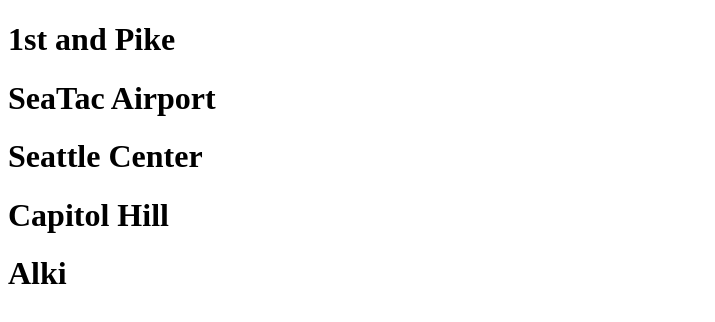
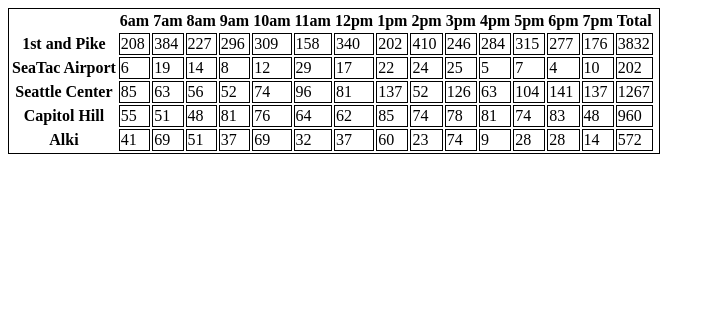
Before and after one commit to CharlesStapleton/SalmonCookies, a plain HTML site: page sales.html in a window 1280 px wide. Shown: the whole page, without its empty margins (0-715 px from the left). Drawn offline with Linux system fonts and the light colour scheme.

Commit message:
finished lab 7

```diff
--- a/css/style.css
+++ b/css/style.css
@@ -0,0 +1,3 @@
+table, td {
+  border: 1px solid black;
+}
--- a/js/app.js
+++ b/js/app.js
@@ -1,255 +1,91 @@
 ('use strict');
 
-var hoursArray = ['6am', '7am', '8am', '9am', '10am', '11am', '12pm', '1pm', '2pm', '3pm', '4pm', '5pm', '6pm', '7pm', '8pm'];
-var timesList = '';
-var timesList2 = '';
-var timesList3 = '';
-var timesList4 = '';
-var timesList5 = '';
+var hoursArray = ['6am', '7am', '8am', '9am', '10am', '11am', '12pm', '1pm', '2pm', '3pm', '4pm', '5pm', '6pm', '7pm', 'Total'];
+var allStores = [];
 
 var CookieStore = function (name, minCustomers, maxCustomers, avgCookiePerCustomer, hoursOfOperation) {
   this.name = name;
   this.min = minCustomers;
   this.max = maxCustomers;
-  this.avgCookiesPerCustomer = avgCookiePerCustomer;
+  this.avgCookiesPerSale = avgCookiePerCustomer;
   this.cookiesPurchased = [];
+  this.totalSales = 0;
   this.hoursOpen = hoursOfOperation;
 };
 
 CookieStore.prototype.calcCookiesPerHour = function() {
-  var customersPerHour = Math.floor(Math.random() * (this.maxCustomers - this.minCustomers + 1)) + this.minCustomers;
-  return Math.round(customersPerHour * this.avgCookiesPerCustomer);
+  var customersPerHour = Math.floor(Math.random() * (this.max - this.min + 1) + this.min);
+  return Math.round(customersPerHour * this.avgCookiesPerSale);
 };
 
 CookieStore.prototype.calcCookies = function () {
   for (var i = 0; i < this.hoursOpen; i++) {
-    this.cookiesPurchased.push(this.calcCookiesPerHour);
+    var results = this.calcCookiesPerHour();
+    console.log(results);
+    this.cookiesPurchased.push(results);
+    console.log(this.cookiesPurchased);
+    this.totalSales += results;
   }
 };
 
-CookieStore.prototype.renderHours = function () {
-  if(!this.cookiesPurchased.length) { // To prevent the data from doubling
-    this.calcCookiesPerHour();
-  }
-  var cookieStoreContainer = document.getElementById('store');
-  var headerElement = document.createElement('h2');
-  headerElement.textContent = this.name;
-  cookieStoreContainer.appendChild(headerElement);
+var cookieTableElement = document.getElementById('table');
 
-  var ulElement = document.createElement('ul');
+var renderTableHeader = function () {
+  var tableRowElement = document.createElement('tr');
+  var tableHeaderElement = document.createElement('tr');
+  tableRowElement.appendChild(tableHeaderElement);
 
-  for (var i in this.cookiesPurchased) {
-    var listElement = document.createElement('li');
-    listElement.textContent = this.cookiesPurchased[i];
-    ulElement.appendChild(listElement);
+  for (var i = 0; i < hoursArray.length + 1; i++) {
+    tableHeaderElement = document.createElement('th');
+    tableHeaderElement.textContent = hoursArray[i];
+    tableRowElement.appendChild(tableHeaderElement);
   }
 
-  cookieStoreContainer.appendChild(ulElement);
+  cookieTableElement.appendChild(tableRowElement);
 };
 
 CookieStore.prototype.renderTable = function() {
-  this.calcCookiesPerHour();
+  this.calcCookies();
 
-  var cookieTableElement = document.getElementById('table');
-  var tableRowElement = document.createElement('tableRow');
-  tableRowElement.textContent = this.name;
+  var tableRowElement = document.createElement('tr');
+
+  var tableHeaderElement = document.createElement('th');
+  tableHeaderElement.textContent = this.name;
+  tableRowElement.appendChild(tableHeaderElement);
+
+  var tableDataElement = document.createElement('td');
+
+  console.log(this.cookiesPurchased);
+
+  for (var i in this.cookiesPurchased) {
+    tableDataElement = document.createElement('td');
+    tableDataElement.textContent = this.cookiesPurchased[i];
+    tableRowElement.appendChild(tableDataElement);
+  }
+
+  tableDataElement = document.createElement('td');
+  tableDataElement.textContent = this.totalSales;
+  tableRowElement.appendChild(tableDataElement);
+
   cookieTableElement.appendChild(tableRowElement);
 };
 
-var allStores = [];
-
-var firstAndPike = new CookieStore('1st and Pike', 23, 65, 6.3, 15);
+var firstAndPike = new CookieStore('1st and Pike', 23, 65, 6.3, this.hoursArray.length - 1);
+var seaTacAirport = new CookieStore('SeaTac Airport', 3, 24, 1.2, this.hoursArray.length - 1);
+var seattleCenter = new CookieStore('Seattle Center', 11, 38, 3.7, this.hoursArray.length - 1);
+var capitolHill = new CookieStore('Capitol Hill', 20, 38, 2.3, this.hoursArray.length - 1);
+var alki = new CookieStore('Alki', 2, 16, 4.6, this.hoursArray.length - 1);
 
 allStores.push(firstAndPike);
+allStores.push(seaTacAirport);
+allStores.push(seattleCenter);
+allStores.push(capitolHill);
+allStores.push(alki);
 
-var renderAllStores = function () {
-  firstAndPike.renderHours();
-};
+renderTableHeader();
 
-var renderAllTables = function () {
-  for (var i in allStores) {
-    allStores[i].renderTable();
-  }
-};
-
-renderAllTables();
-
-// var firstAndPike = {
-//   cookiesPurchased: [],
-//   minCustomers: 23,
-//   maxCustomers: 65,
-//   avgCookie: 6.3,
-//   random: function() {
-//     for (var i = 0; i < hoursArray.length; i++) {
-//       var randomNum = Math.floor(Math.random() * (this.maxCustomers - this.minCustomers + 1)) + this.minCustomers;
-//       var cookiesCombo = Math.round(randomNum * this.avgCookie);
-//       this.cookiesPurchased.push(cookiesCombo);
-//       return cookiesCombo;
-//     }
-//   },
-
-//   render: function() {
-//     for (var i = 0; i < hoursArray.length; i++) {
-//       timesList += '<li>' + hoursArray[i] + ': ' + firstAndPike.random() + ' cookies' + '</li>';
-//       document.getElementById('firstAndPike').innerHTML = timesList;
-//     }
-//   },
-
-//   arrayTotal: function(total, num) {
-//     return total + num;
-//   },
-
-//   getArrayTotal: function() {
-//     var node = document.createElement('LI');
-//     var textNode = document.createTextNode('Total: ' + this.cookiesPurchased.reduce(this.arrayTotal) + ' cookies');
-//     node.appendChild(textNode);
-//     document.getElementById('firstAndPike').appendChild(node);
-//   }
-// };
-
-// var seaTacAirport = {
-//   cookiesPurchased: [],
-//   minCustomers: 3,
-//   maxCustomers: 24,
-//   avgCookie: 1.2,
-//   random: function() {
-//     for (var i = 0; i < hoursArray.length; i++) {
-//       var randomNum = Math.floor(Math.random() * (this.maxCustomers - this.minCustomers + 1)) + this.minCustomers;
-//       var cookiesCombo = Math.round(randomNum * this.avgCookie);
-//       this.cookiesPurchased.push(cookiesCombo);
-//       return cookiesCombo;
-//     }
-//   },
-
-//   render: function() {
-//     for (var i = 0; i < hoursArray.length; i++) {
-//       timesList2 += '<li>' + hoursArray[i] + ': ' + seaTacAirport.random() + ' cookies' + '</li>';
-//       document.getElementById('seaTacAirport').innerHTML = timesList2;
-//     }
-//   },
-
-//   arrayTotal: function(total, num) {
-//     return total + num;
-//   },
-
-//   getArrayTotal: function() {
-//     var node = document.createElement('LI');
-//     var textNode = document.createTextNode('Total: ' + this.cookiesPurchased.reduce(this.arrayTotal) + ' cookies');
-//     node.appendChild(textNode);
-//     document.getElementById('seaTacAirport').appendChild(node);
-//   }
-// };
-
-// var seattleCenter = {
-//   cookiesPurchased: [],
-//   minCustomers: 11,
-//   maxCustomers: 38,
-//   avgCookie: 3.7,
-//   random: function() {
-//     for (var i = 0; i < hoursArray.length; i++) {
-//       var randomNum = Math.floor(Math.random() * (this.maxCustomers - this.minCustomers + 1)) + this.minCustomers;
-//       var cookiesCombo = Math.round(randomNum * this.avgCookie);
-//       this.cookiesPurchased.push(cookiesCombo);
-//       return cookiesCombo;
-//     }
-//   },
-
-//   render: function() {
-//     for (var i = 0; i < hoursArray.length; i++) {
-//       timesList3 += '<li>' + hoursArray[i] + ': ' + seattleCenter.random() + ' cookies' + '</li>';
-//       document.getElementById('seattleCenter').innerHTML = timesList3;
-//     }
-//   },
-
-//   arrayTotal: function(total, num) {
-//     return total + num;
-//   },
-
-//   getArrayTotal: function() {
-//     var node = document.createElement('LI');
-//     var textNode = document.createTextNode('Total: ' + this.cookiesPurchased.reduce(this.arrayTotal) + ' cookies');
-//     node.appendChild(textNode);
-//     document.getElementById('seattleCenter').appendChild(node);
-//   }
-// };
-
-// var capitolHill = {
-//   cookiesPurchased: [],
-//   minCustomers: 20,
-//   maxCustomers: 38,
-//   avgCookie: 2.3,
-//   random: function() {
-//     for (var i = 0; i < hoursArray.length; i++) {
-//       var randomNum = Math.floor(Math.random() * (this.maxCustomers - this.minCustomers + 1)) + this.minCustomers;
-//       var cookiesCombo = Math.round(randomNum * this.avgCookie);
-//       this.cookiesPurchased.push(cookiesCombo);
-//       return cookiesCombo;
-//     }
-//   },
-
-//   render: function() {
-//     for (var i = 0; i < hoursArray.length; i++) {
-//       timesList4 += '<li>' + hoursArray[i] + ': ' + capitolHill.random() + ' cookies' + '</li>';
-//       document.getElementById('capitolHill').innerHTML = timesList4;
-//     }
-//   },
-
-//   arrayTotal: function(total, num) {
-//     return total + num;
-//   },
-
-//   getArrayTotal: function() {
-//     var node = document.createElement('LI');
-//     var textNode = document.createTextNode('Total: ' + this.cookiesPurchased.reduce(this.arrayTotal) + ' cookies');
-//     node.appendChild(textNode);
-//     document.getElementById('capitolHill').appendChild(node);
-//   }
-// };
-
-// var alki = {
-//   cookiesPurchased: [],
-//   minCustomers: 2,
-//   maxCustomers: 16,
-//   avgCookie: 4.6,
-//   random: function() {
-//     for (var i = 0; i < hoursArray.length; i++) {
-//       var randomNum = Math.floor(Math.random() * (this.maxCustomers - this.minCustomers + 1)) + this.minCustomers;
-//       var cookiesCombo = Math.round(randomNum * this.avgCookie);
-//       this.cookiesPurchased.push(cookiesCombo);
-//       return cookiesCombo;
-//     }
-//   },
-
-//   render: function() {
-//     for (var i = 0; i < hoursArray.length; i++) {
-//       timesList5 += '<li>' + hoursArray[i] + ': ' + alki.random() + ' cookies' + '</li>';
-//       document.getElementById('alki').innerHTML = timesList5;
-//     }
-//   },
-
-//   arrayTotal: function(total, num) {
-//     return total + num;
-//   },
-
-//   getArrayTotal: function() {
-//     var node = document.createElement('LI');
-//     var textNode = document.createTextNode('Total: ' + this.cookiesPurchased.reduce(this.arrayTotal) + ' cookies');
-//     node.appendChild(textNode);
-//     document.getElementById('alki').appendChild(node);
-//   }
-// };
-
-// firstAndPike.render();
-// firstAndPike.getArrayTotal();
-
-// seaTacAirport.render();
-// seaTacAirport.getArrayTotal();
-
-// seattleCenter.render();
-// seattleCenter.getArrayTotal();
-
-// capitolHill.render();
-// capitolHill.getArrayTotal();
-
-// alki.render();
-// alki.getArrayTotal();
+firstAndPike.renderTable();
+seaTacAirport.renderTable();
+seattleCenter.renderTable();
+capitolHill.renderTable();
+alki.renderTable();
--- a/sales.html
+++ b/sales.html
@@ -8,7 +8,7 @@
   <title>Salmon Cookies</title>
 </head>
 <body>
-  <h1>1st and Pike</h1>
+  <!-- <h1>1st and Pike</h1>
   <ul id = "firstAndPike"></ul>
 
   <h1>SeaTac Airport</h1>
@@ -21,7 +21,9 @@
   <ul id = "capitolHill"></ul>
 
   <h1>Alki</h1>
-  <ul id = "alki"></ul>
+  <ul id = "alki"></ul> -->
+
+  <table id = 'table'></table>
 
   <script src="js/app.js"></script>
 </body>
```
